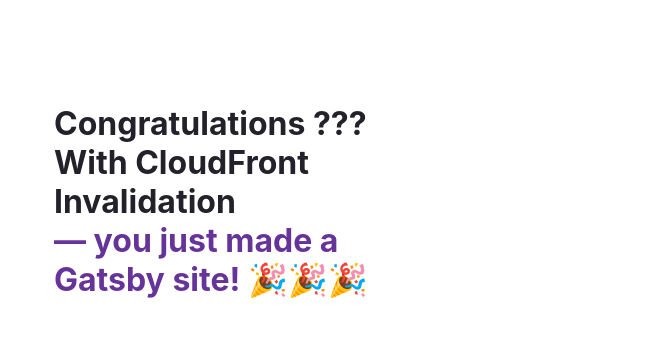
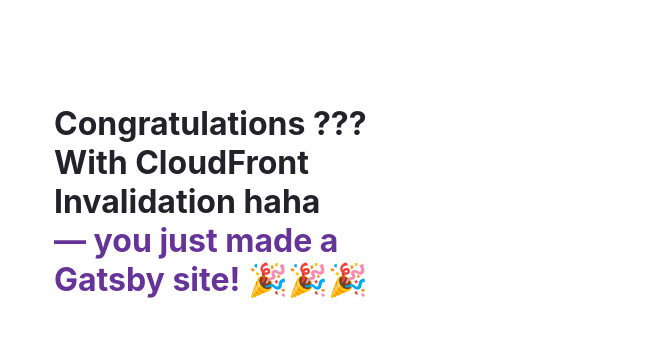
Before and after one commit to quino0627/mong.sh, a Gatsby site: page / in a window 1280 px wide. Shown: the top 349 px of the page, without its empty margins (50-704 px from the left). Built offline with nearby package versions, Linux system fonts and the light colour scheme; Gatsby itself is replaced by a stand-in of ours.

Commit message:
feat(index): cf cache invalid test

```diff
--- a/src/pages/index.tsx
+++ b/src/pages/index.tsx
@@ -140,7 +140,7 @@
   return (
     <main style={pageStyles}>
       <h1 style={headingStyles}>
-        Congratulations ??? With CloudFront Invalidation
+        Congratulations ??? With CloudFront Invalidation haha
         <br />
         <span style={headingAccentStyles}>— you just made a Gatsby site! 🎉🎉🎉</span>
       </h1>
```
